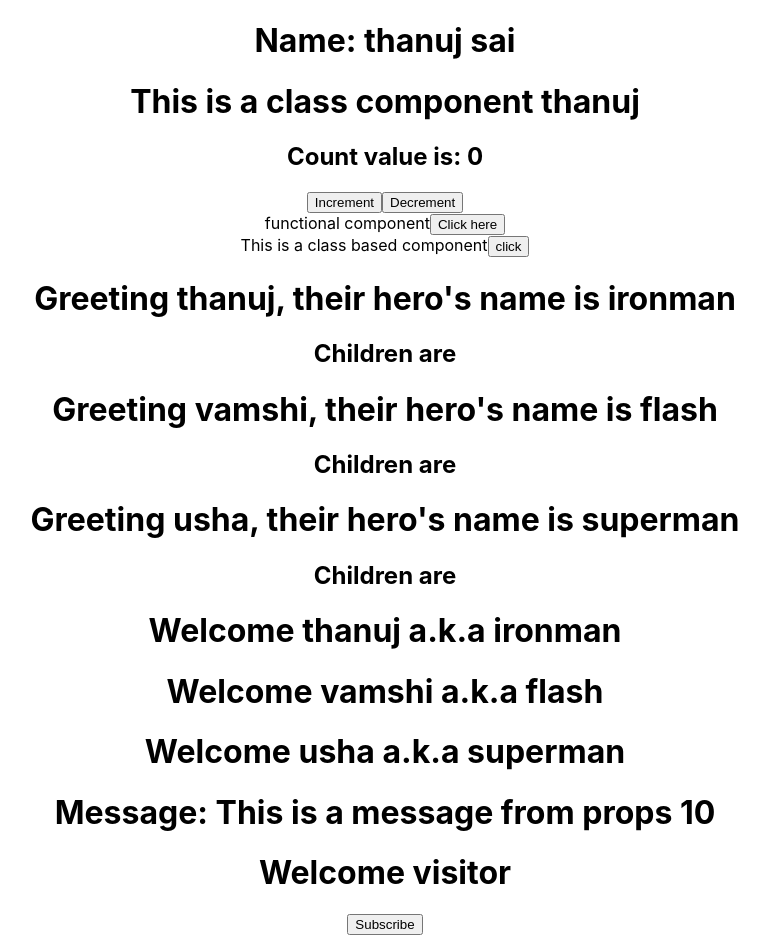
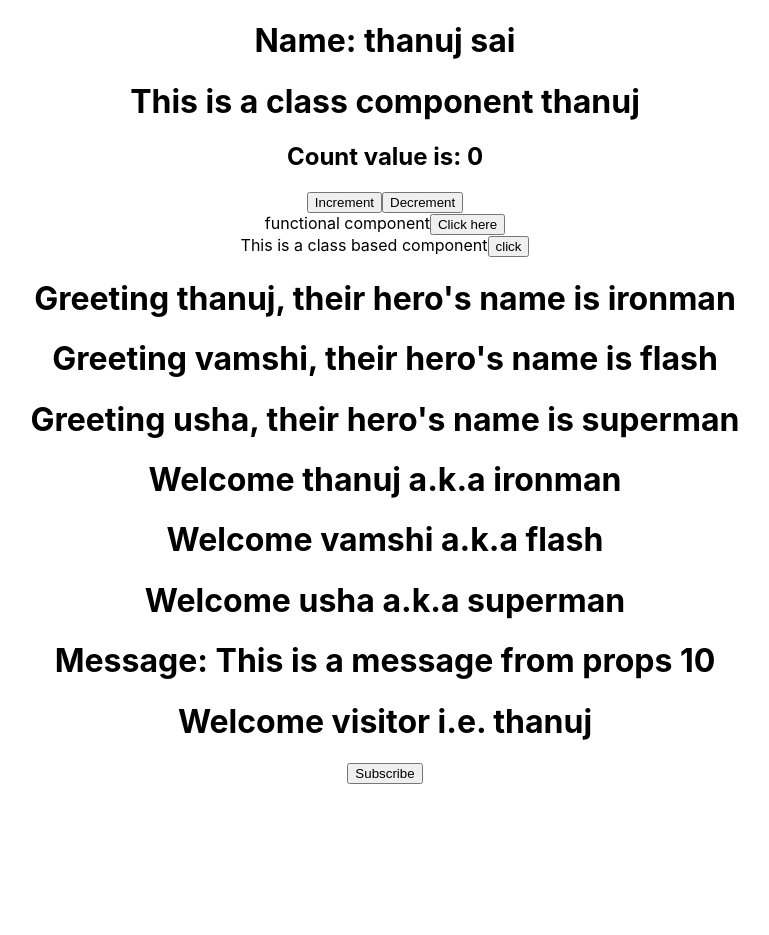
Before and after one commit to Thanujsai/reactjs, a React (Create React App) app: page / in a window 1280 px wide. Shown: the whole page, without its empty margins (255-1024 px from the left). After the commit the page ends 800 px from the top, so only its background shows below. Built offline with nearby package versions, Linux system fonts and the light colour scheme.

Commit message:
destructuring props and state

```diff
--- a/src/components/Greet.js
+++ b/src/components/Greet.js
@@ -4,13 +4,14 @@ import React from "react";
 //     return <h1>Greeting Thanuj</h1>
 // }
 
-const Greet = (props) => {
+const Greet = ({name,heroName}) => {//destructuring using curly braces, previously it was props and used inside method as props.name and props.heroName
     //props.name = 'fklnakl'//returns an error since props are read only properties, cannot alter them, immutable
+    //or we can name the parameters as props and destructure it inside the method like
+    // const {name,heroName} = props;
     return (//we can return only one element
 
     <div>
-        <h1>Greeting {props.name}, their hero's name is {props.heroName}</h1>
-        <h2>Children are {props.children}</h2>
+        <h1>Greeting {name}, their hero's name is {heroName}</h1>
     </div>
 
     )
--- a/src/components/Message.js
+++ b/src/components/Message.js
@@ -7,19 +7,21 @@ class Message extends Component{//message class is a react component now
         super()//call to base call constructor(Component)
         this.state = {
             message: 'Welcome visitor',
+            name: 'thanuj'
         }
     }
 
     click(){
         console.log('hey')
         this.setState({
-            message: 'thank you for subscribing'
+            message: 'thank you for subscribing',
+            name:'thanuj sai'
         })
     }
     render() {
         return( <div>
             <h1>Message: {this.props.messageContent} {this.props.messageCode}</h1>{/*this is jsx i.e. javascript xml, we can write javascript here*/}
-            <h1>{this.state.message}</h1>
+            <h1>{this.state.message} i.e. {this.state.name}</h1>
             <button onClick={() => this.click()}> Subscribe </button>
         </div>
         )
--- a/src/components/Welcome.js
+++ b/src/components/Welcome.js
@@ -2,7 +2,8 @@ import React, {Component}from "react";
 
 class Welcome extends Component{
     render(){
-        return <h1>Welcome {this.props.name} a.k.a {this.props.heroName}</h1>//we use this pointer/object to use props
+        const {name,heroName} = this.props;
+        return <h1>Welcome {name} a.k.a {heroName}</h1>//we use this pointer/object to use props
     }
 }
 
```
